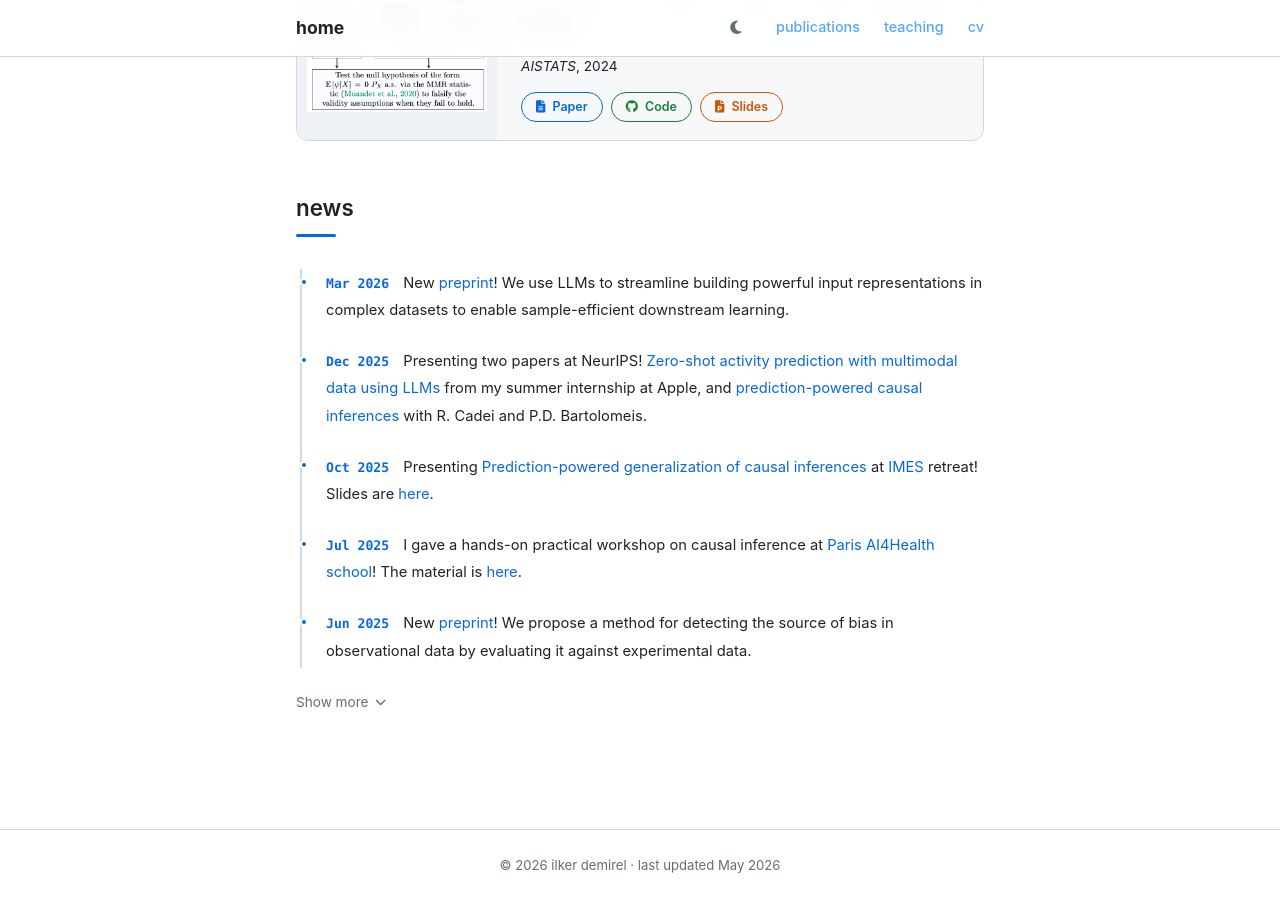
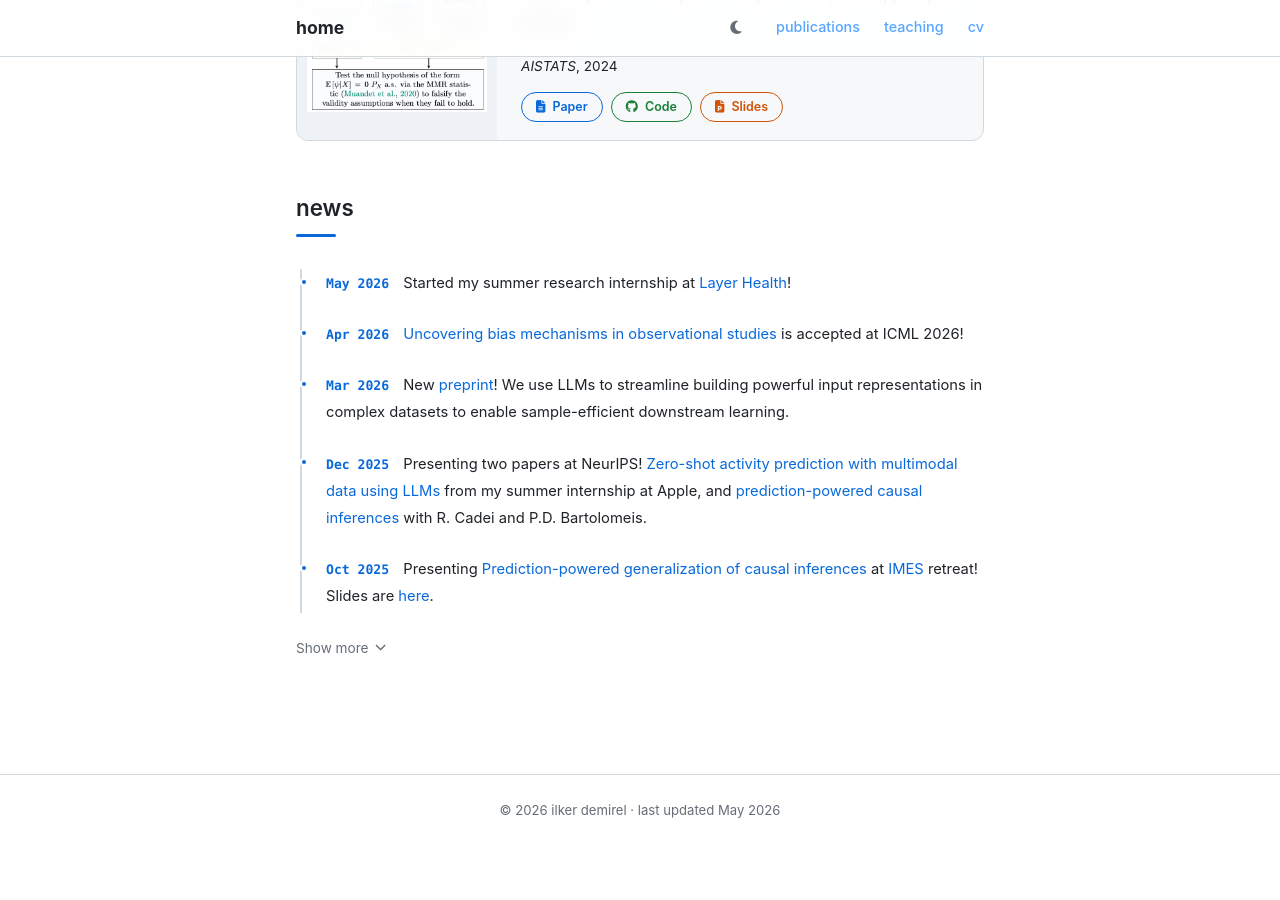
Before and after one commit to demireal/demireal.github.io, a Jekyll site: the page built from index.html, in a window 1280 px wide and 900 px high, scrolled down 2238 px. Built offline with Jekyll 4.4.1, drawn with Linux system fonts in a browser that asks for light colours; after the commit the page ends 3084 px from its top, so only the background shows below that.

Commit message:
Update news.yml

```diff
--- a/_data/news.yml
+++ b/_data/news.yml
@@ -1,3 +1,9 @@
+- date: "May 2026"
+  text: "Started my summer research internship at <a href='https://www.layerhealth.com'>Layer Health</a>!"
+
+- date: "Apr 2026"
+  text: "<a href='https://arxiv.org/pdf/2506.01191'>Uncovering bias mechanisms in observational studies</a> is accepted at ICML 2026!"
+
 - date: "Mar 2026"
   text: "New <a href='https://arxiv.org/pdf/2603.11679'>preprint</a>! We use LLMs to streamline building powerful input representations in complex datasets to enable sample-efficient downstream learning."
 
```
